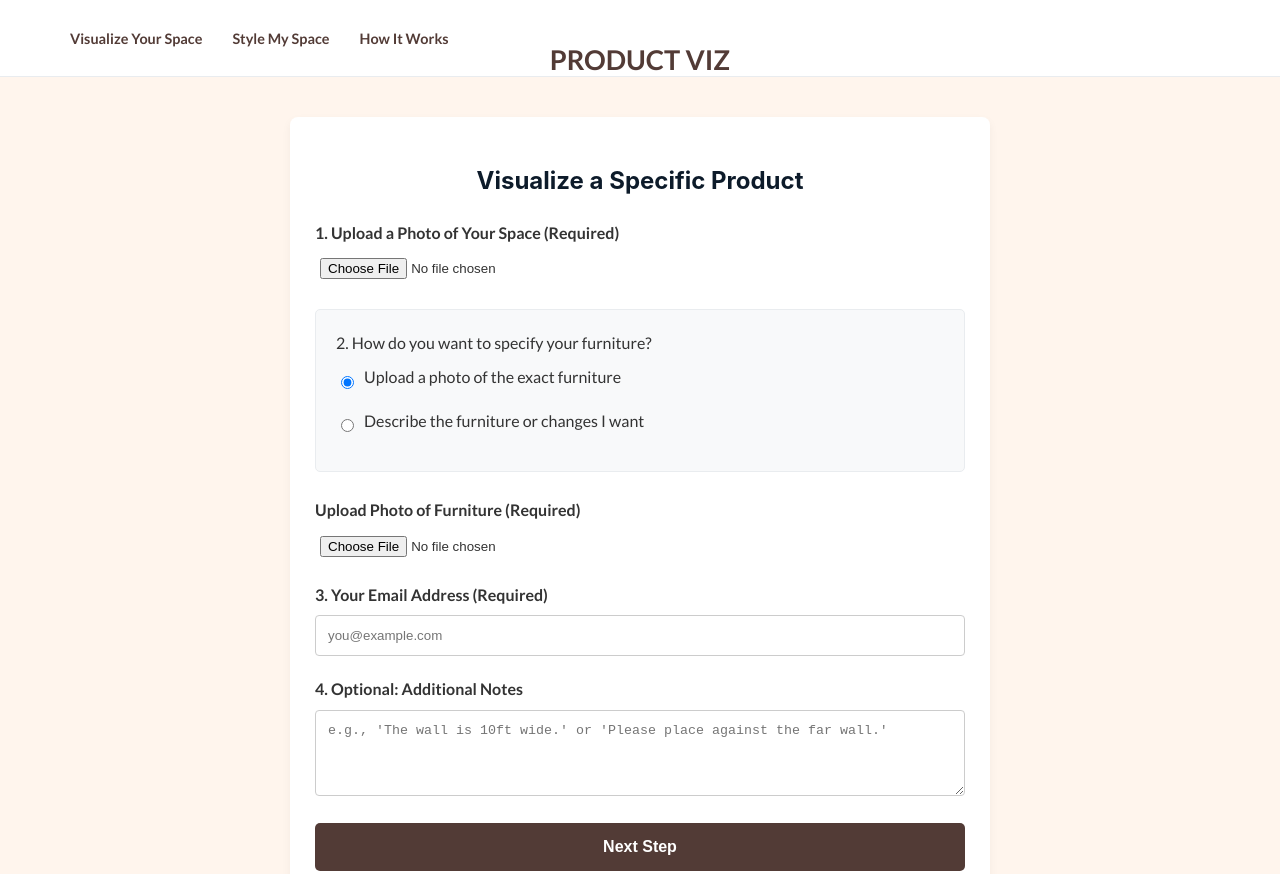
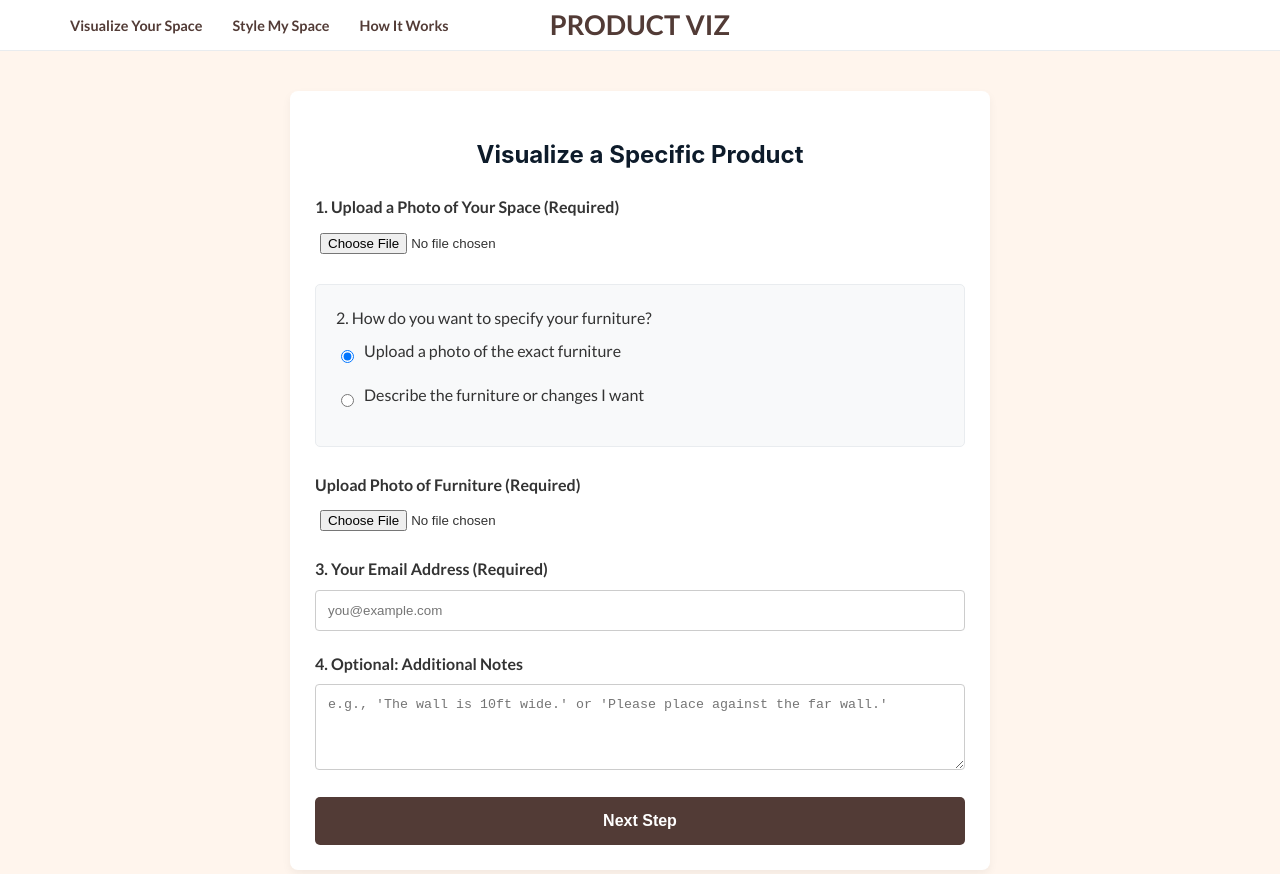
Before and after one commit to asdfjee/productviz, a plain HTML site: page index.html in a window 1280 px wide. Shown: the top 874 px of the page. Drawn offline with Linux system fonts and the light colour scheme.

Commit message:
Update style.css

```diff
--- a/style.css
+++ b/style.css
@@ -27,11 +27,11 @@ header {
     display: flex;
     justify-content: space-between;
     align-items: center;
-    position: relative; /* UPDATED: Added for positioning context */
+    position: relative; /* This is the positioning anchor for the title and menu */
 }
 
 .site-title {
-    font-size: 1.7rem; /* UPDATED: Increased font size */
+    font-size: 1.7rem;
     color: #523b36;
     margin: 0;
 }
@@ -152,12 +152,16 @@ button:disabled { background-color: #f5e1d3; cursor: not-allowed; }
     }
     .main-menu {
         display: flex;
-        position: static;
+        /* UPDATED: Aligned to the right and vertically centered */
+        position: absolute;
+        right: 0;
+        top: 50%;
+        transform: translateY(-50%);
+
         background: none;
         box-shadow: none;
         width: auto;
         padding: 0;
-        margin-left: auto; /* UPDATED: Pushes menu to the right */
     }
     .main-menu li {
         padding: 0;
@@ -169,12 +173,14 @@ button:disabled { background-color: #f5e1d3; cursor: not-allowed; }
     .header-placeholder {
         display: none;
     }
-    /* UPDATED: Rule re-added to center the title */
     .site-title {
+        /* UPDATED: Centered perfectly in the header, horizontally and vertically */
         position: absolute;
         left: 50%;
-        transform: translateX(-50%);
+        top: 50%;
+        transform: translate(-50%, -50%);
     }
+
     /* other desktop styles */
     .gallery-item {
         display: grid;
```
